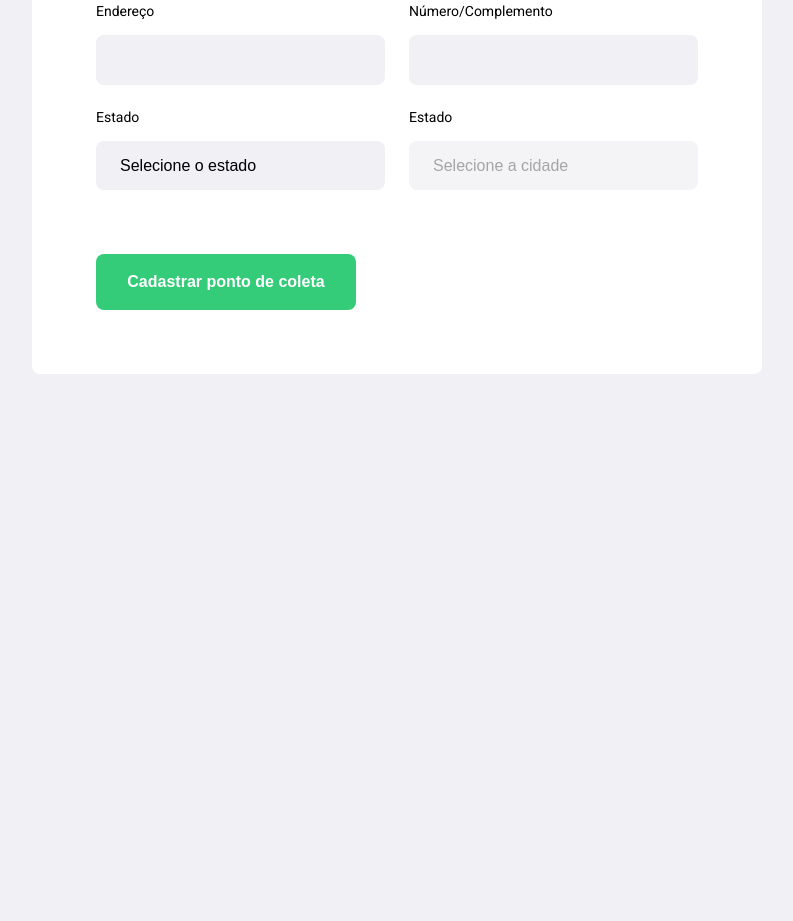
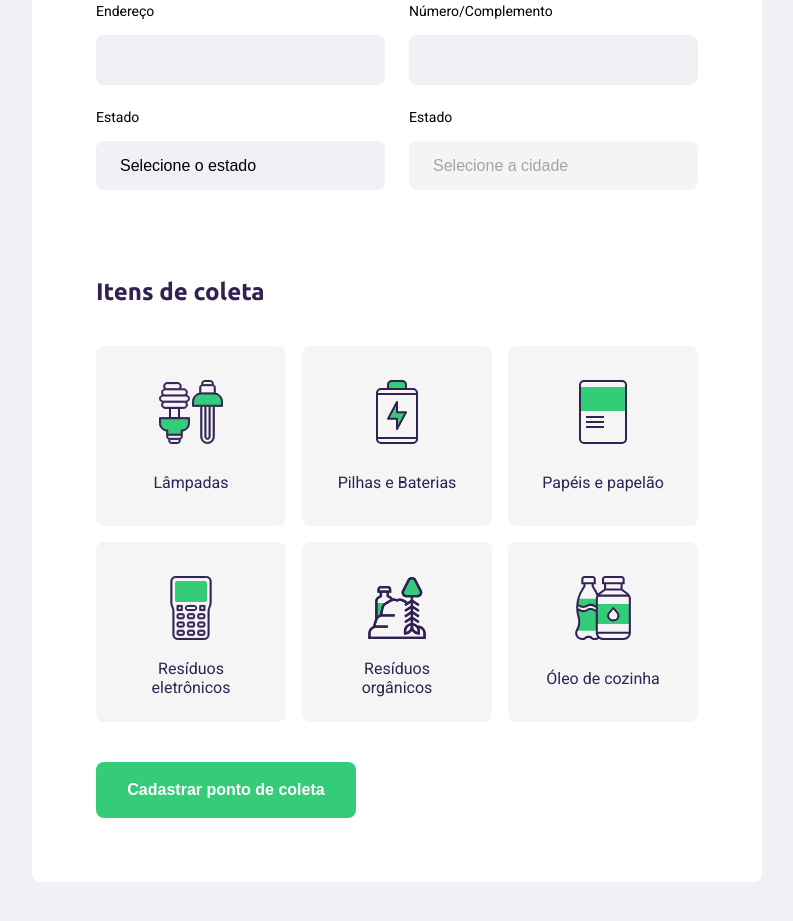
Before and after one commit to MatheusRodri/full_ecoleta-discovery, a plain HTML site: page create-point.html in a window 1280 px wide. Shown: the part 513-1434 px from the top of the page, without its empty margins (243-1036 px from the left). Before the commit the page ends 967 px from the top, so only its background shows below. Drawn offline with Linux system fonts and the light colour scheme; no server answers.

Commit message:
feat: add selected items

```diff
--- a/create-point.html
+++ b/create-point.html
@@ -24,7 +24,7 @@
             <img src="/assets/logo.svg" alt="Logo ecoleta">
             <a href="cadastro.html">
                 <span></span>
-               Voltar para home
+                Voltar para home
             </a>
         </header>
 
@@ -38,24 +38,24 @@
 
                 <div class="field">
                     <label for="name">Nome da entidade</label>
-                    <input type="text" name="name">
+                    <input type="text" name="name" required>
                 </div>
 
                 <div class="field-group">
                     <div class="field">
                         <label for="address">Endereço</label>
-                        <input type="text" name="address">
+                        <input type="text" name="address" required>
                     </div>
                     <div class="field">
                         <label for="numero">Número/Complemento</label>
-                        <input type="text" name="address">
+                        <input type="text" name="address" required>
                     </div>
                 </div>
 
                 <div class="field-group">
                     <div class="field">
                         <label for="state">Estado</label>
-                        <select name="uf">
+                        <select name="uf" required>
                             <option>Selecione o estado</option>
 
                         </select>
@@ -63,7 +63,7 @@
 
                     <div class="field">
                         <label for="city">Estado</label>
-                        <select name="city" disabled>
+                        <select name="city" disabled required>
                             <option>Selecione a cidade</option>
 
                         </select>
@@ -75,6 +75,42 @@
 
             </fieldset>
 
+            <fieldset>
+                <legend>
+                    <h2>Itens de coleta</h2>
+                </legend>
+
+                <div class="items-grid">
+                    <li data-id="1">
+                        <img src="./assets/lampadas.svg" alt="Lâmpadas" />
+                        <span>Lâmpadas</span>
+                    </li>
+                    <li data-id="2">
+                        <img src="./assets/baterias.svg" alt="baterias" />
+                        <span>Pilhas e Baterias</span>
+                    </li>
+                    <li data-id="3">
+                        <img src="./assets/papeis-papelao.svg" alt="papeis-papelao" />
+                        <span>Papéis e papelão</span>
+                    </li>
+                    <li data-id="4">
+                        <img src="./assets/eletronicos.svg" alt="eletronicos" />
+                        <span>Resíduos eletrônicos</span>
+                    </li>
+                    <li data-id="5">
+                        <img src="./assets/organicos.svg" alt="organicos" />
+                        <span>Resíduos orgânicos</span>
+                    </li>
+                    <li data-id="6">
+                        <img src="./assets/oleo.svg" alt="oleo" />
+                        <span>Óleo de cozinha</span>
+                    </li>
+
+                </div>
+
+                <input type="hidden" name="items">
+
+            </fieldset>
 
             <button type="submit">Cadastrar ponto de coleta</button>
         </form>
@@ -82,4 +118,5 @@
 
     <script src="./scripts/create-point.js"></script>
 </body>
+
 </html>
--- a/scripts/create-point.js
+++ b/scripts/create-point.js
@@ -1,10 +1,12 @@
-function populateUFs(){
+// falta 01:14:00
+
+function populateUFs() {
     const ufSelect = document.querySelector("select[name=uf]");
 
     fetch("https://servicodados.ibge.gov.br/api/v1/localidades/estados")
         .then(res => res.json())
         .then(states => {
-            for(state of states){
+            for (state of states) {
                 ufSelect.innerHTML += `<option value="${state.id}">${state.nome}</option>`
             }
         })
@@ -13,7 +15,7 @@ function populateUFs(){
 populateUFs();
 
 
-function getCities(event){
+function getCities(event) {
     const citySelect = document.querySelector("[name=city]");
     const stateInput = document.querySelector("[name=state]");
 
@@ -24,11 +26,15 @@ function getCities(event){
 
     const url = ` https://servicodados.ibge.gov.br/api/v1/localidades/estados/${ufValue}/municipios`
 
+    citySelect.innerHTML = "<option value>Selecione a Cidade</option>";
+    citySelect.disabled = true;
+
     fetch(url)
         .then(res => res.json())
         .then(cities => {
-            for(city of cities){
-                citySelect.innerHTML += `<option value="${city.id}">${city.nome}</option>`
+
+            for (city of cities) {
+                citySelect.innerHTML += `<option value="${city.nome}">${city.nome}</option>`
             }
 
             citySelect.disabled = false;
@@ -40,3 +46,47 @@ function getCities(event){
 document
     .querySelector("select[name=uf]")
     .addEventListener("change", getCities)
+
+
+
+
+// Itens de coleta
+
+const itemsToCollect = document.querySelectorAll(".items-grid li");
+
+for (item of itemsToCollect) {
+    item.addEventListener("click", handleSelectedItem);
+}
+
+let selectedItems = [];
+
+function handleSelectedItem(event) {
+    const itemLi = event.target;
+
+    // Adicionar ou remover uma classe com javascript
+    itemLi.classList.toggle("selected");
+    const itemId = event.target.dataset.id;
+
+    // Verificar se existem itens selecionados, se sim
+    // pegar os itens selecionados
+    const alreadySelected = selectedItems.findIndex(item => {
+        const itemFound = item == itemId;
+        return itemFound;
+    });
+
+
+
+
+    // Se já estiver selecionado, tirar da seleção
+
+
+    // Se não estiver selecionado, adicionar à seleção
+
+
+    // Atualizar o campo escondido com os itens selecionados
+
+
+
+
+
+}
--- a/styles/create-point.css
+++ b/styles/create-point.css
@@ -1,10 +1,10 @@
-#page-create-point{
+#page-create-point {
   width: 90%;
   max-width: 1100px;
   margin: 0 auto;
 }
 
-#page-create-point header{
+#page-create-point header {
   margin-top: 48px;
 
   display: flex;
@@ -12,7 +12,7 @@
   align-items: center;
 }
 
-#page-create-point header a{
+#page-create-point header a {
   color: var(--title-color);
   font-weight: bold;
 
@@ -20,7 +20,7 @@
   align-items: center;
 }
 
-#page-create-point header a span{
+#page-create-point header a span {
   margin-right: 16px;
   background-image: url("../assets/arrow-left.svg");
 
@@ -40,24 +40,24 @@ form {
   max-width: 730px;
 }
 
-form h1{
+form h1 {
   font-size: 36px;
 }
 
-form fieldset{
+form fieldset {
   margin-top: 64px;
   border: 0;
 }
 
-form legend{
+form legend {
   margin-bottom: 40px;
 }
 
-form legend h2{
+form legend h2 {
   font-size: 24px;
 }
 
-form .field{
+form .field {
   flex: 1;
   display: flex;
   flex-direction: column;
@@ -65,12 +65,12 @@ form .field{
   margin-bottom: 24px;
 }
 
-form .field-group{
+form .field-group {
   display: flex;
 }
 
 form input,
-form select{
+form select {
   background-color: #f0f0f5;
   border: none;
   padding: 16px 24px;
@@ -79,22 +79,22 @@ form select{
   border-radius: 8px;
 }
 
-form select{
+form select {
   -webkit-appearance: none;
   -moz-appearance: none;
   appearance: none;
 }
 
-form label{
+form label {
   font-size: 14px;
   margin-bottom: 16px;
 }
 
-form .field-group .field + .field{
+form .field-group .field + .field {
   margin-left: 24px;
 }
 
-form button{
+form button {
   width: 260px;
   height: 56px;
   background-color: var(--primary-color);
@@ -103,12 +103,57 @@ form button{
   font-weight: bold;
   font-size: 16px;
 
-    border:0;
+  border: 0;
   margin-top: 40px;
 
   transition: background-color 400ms;
 }
 
-form button:hover{
+form button:hover {
   background-color: #2fb86e;
 }
+
+.items-grid {
+  display: grid;
+  grid-template-columns: 1fr 1fr 1fr;
+  gap: 16px;
+}
+
+.items-grid li {
+  background-color: #f5f5f5;
+  list-style: none;
+
+  border: 2px solid #f5f5f5;
+  border-radius: 8px;
+  height: 180px;
+  padding: 32px 24px 16px;
+
+  display: flex;
+  flex-direction: column;
+  align-items: center;
+  justify-content: space-between;
+
+  text-align: center;
+
+  cursor: pointer;
+}
+
+.items-grid li span {
+  margin-top: 12px;
+
+  flex: 1;
+  display: flex;
+  align-items: center;
+
+  color: var(--title-color);
+}
+
+.items-grid li.selected {
+  background-color: #e1faec;
+  border: 2px solid #34cb79;
+}
+
+.items-grid li img,
+.items-grid li span {
+  pointer-events: none;
+}
```
Also changed, not shown: index.html (+4 -5 lines). Lines whose indentation alone changed are shown as unchanged.
